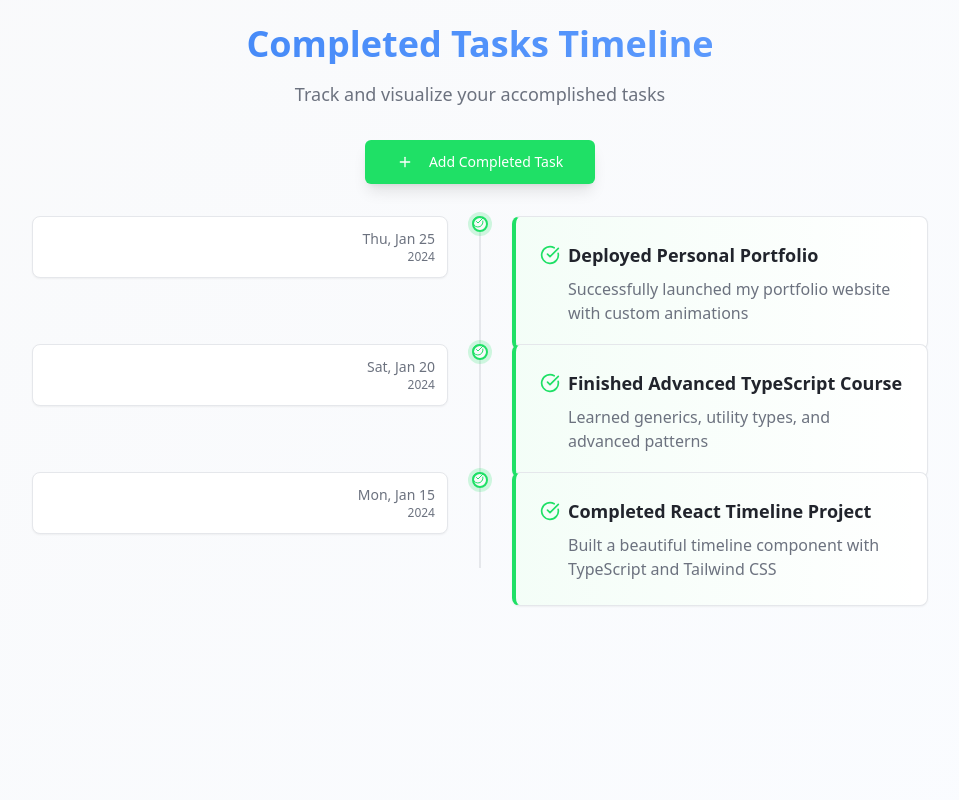
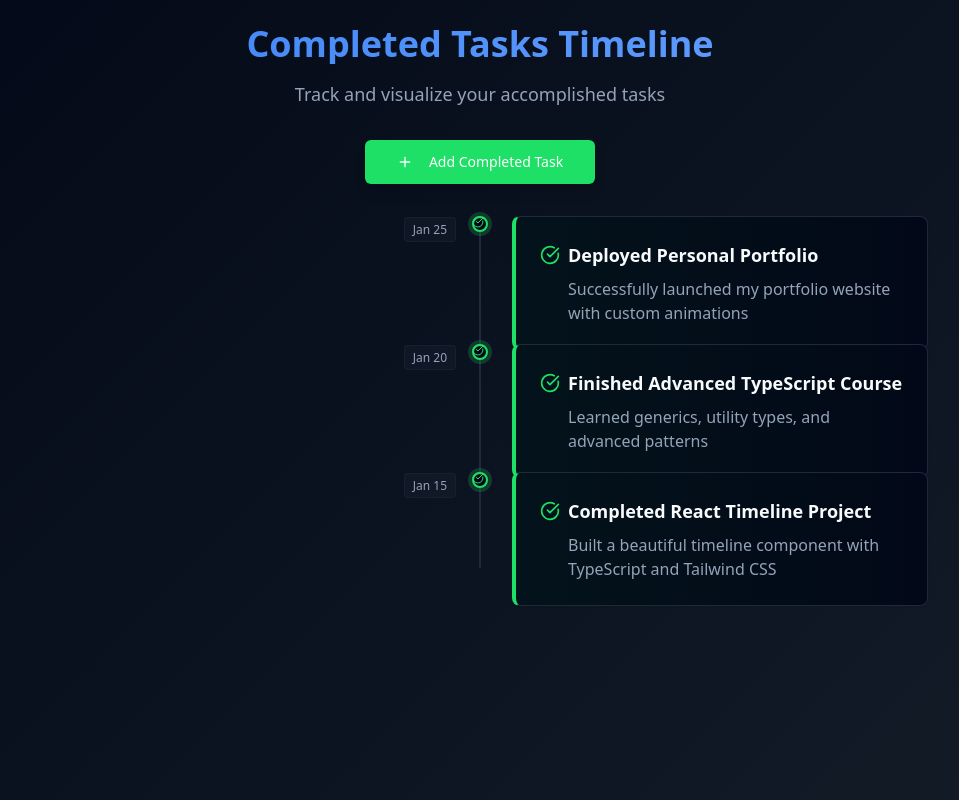
Before and after one commit to figadore/completed-task-timeline, a React (Vite) app: page / in a window 1280 px wide. Shown: the whole page, without its empty margins (160-1119 px from the left). Built offline with nearby package versions, Linux system fonts and the light colour scheme; the HTML template or start-up script is replaced by a standard one.

Commit message:
Refactor timeline appearance

```diff
--- a/src/components/Timeline.tsx
+++ b/src/components/Timeline.tsx
@@ -131,17 +131,13 @@ export function Timeline() {
               </div>
 
               {/* Date on Left */}
-              <div className="absolute left-0 right-1/2 pr-8 text-right">
-                <div className="bg-card border rounded-lg p-3 shadow-sm">
-                  <p className="text-sm font-medium text-muted-foreground">
+              <div className="absolute left-0 right-1/2 pr-6 text-right">
+                <div className="inline-block bg-muted/30 border border-border/50 rounded px-2 py-1">
+                  <p className="text-xs font-medium text-muted-foreground leading-tight">
                     {item.date.toLocaleDateString('en-US', {
-                      weekday: 'short',
                       month: 'short',
                       day: 'numeric'
                     })}
-                  </p>
-                  <p className="text-xs text-muted-foreground">
-                    {item.date.getFullYear()}
                   </p>
                 </div>
               </div>
--- a/src/index.css
+++ b/src/index.css
@@ -8,24 +8,24 @@ All colors MUST be HSL.
 
 @layer base {
   :root {
-    --background: 220 20% 98%;
-    --foreground: 220 15% 15%;
+    --background: 222.2 84% 4.9%;
+    --foreground: 210 40% 98%;
 
-    --card: 0 0% 100%;
-    --card-foreground: 220 15% 15%;
+    --card: 222.2 84% 4.9%;
+    --card-foreground: 210 40% 98%;
 
-    --popover: 0 0% 100%;
-    --popover-foreground: 220 15% 15%;
+    --popover: 222.2 84% 4.9%;
+    --popover-foreground: 210 40% 98%;
 
     --primary: 217 91% 60%;
     --primary-foreground: 0 0% 100%;
     --primary-glow: 217 100% 70%;
 
-    --secondary: 220 14% 96%;
-    --secondary-foreground: 220 15% 15%;
+    --secondary: 217.2 32.6% 17.5%;
+    --secondary-foreground: 210 40% 98%;
 
-    --muted: 220 14% 96%;
-    --muted-foreground: 220 8% 46%;
+    --muted: 217.2 32.6% 17.5%;
+    --muted-foreground: 215 20.2% 65.1%;
 
     --accent: 217 91% 60%;
     --accent-foreground: 0 0% 100%;
@@ -38,16 +38,16 @@ All colors MUST be HSL.
     --warning-foreground: 45 15% 15%;
     --warning-glow: 45 100% 68%;
 
-    --destructive: 0 84.2% 60.2%;
+    --destructive: 0 62.8% 30.6%;
     --destructive-foreground: 210 40% 98%;
 
-    --border: 220 13% 91%;
-    --input: 220 13% 91%;
+    --border: 217.2 32.6% 17.5%;
+    --input: 217.2 32.6% 17.5%;
     --ring: 217 91% 60%;
 
     /* Timeline specific tokens */
-    --timeline-bg: linear-gradient(135deg, hsl(220 20% 98%), hsl(217 100% 99%));
-    --timeline-line: 220 13% 85%;
+    --timeline-bg: linear-gradient(135deg, hsl(222.2 84% 4.9%), hsl(217 32% 12%));
+    --timeline-line: 217.2 32.6% 17.5%;
     --accomplishment-bg: linear-gradient(135deg, hsl(142 76% 50% / 0.1), hsl(142 86% 60% / 0.05));
     --todo-bg: linear-gradient(135deg, hsl(45 93% 58% / 0.1), hsl(45 100% 68% / 0.05));
     --timeline-shadow: 0 4px 20px hsl(217 91% 60% / 0.15);
```
